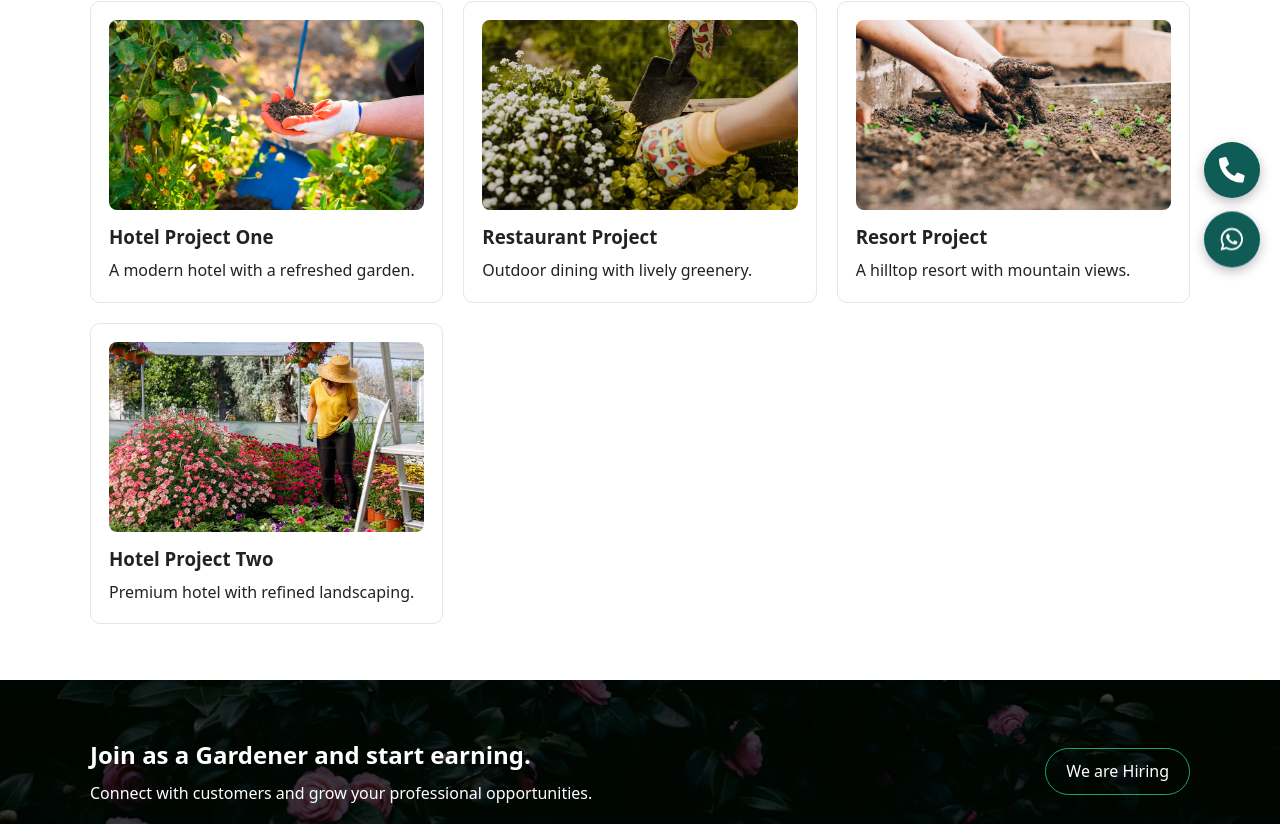
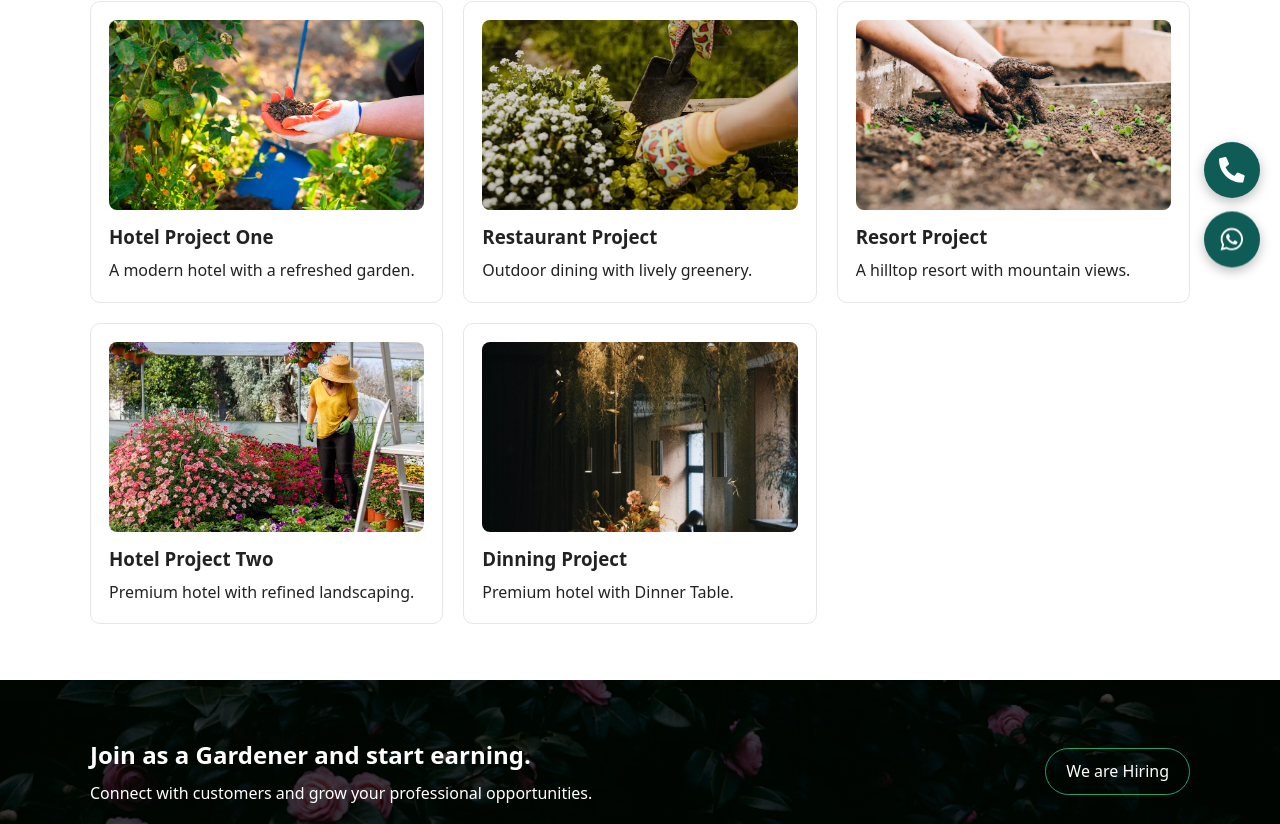
Before and after one commit to SRIYOGconsulting/gardenghar, a React (Vite) app: page /projects in a window 1280 px wide. Shown: the part 508-1332 px from the top of the page. Built offline with nearby package versions, Linux system fonts and the light colour scheme.

Commit message:
Update .gitignore and add new project entry for Dinning Project

```diff
--- a/src/data/content.js
+++ b/src/data/content.js
@@ -20,6 +20,7 @@ export const projects = [
   { name: "Restaurant Project", text: "Outdoor dining with lively greenery.", image: "/images/hero1.jpg" },
   { name: "Resort Project", text: "A hilltop resort with mountain views.", image: "/images/hero2.jpg" },
   { name: "Hotel Project Two", text: "Premium hotel with refined landscaping.", image: "/images/hero3.jpg" },
+  { name: "Dinning Project", text: "Premium hotel with Dinner Table.", image: "/images/services/vip-welcome-arrangements.jpg" }
 ];
 
 export const posts = [
```
Also changed, not shown: 1 other file (tests, documents, lock files or other folders).
